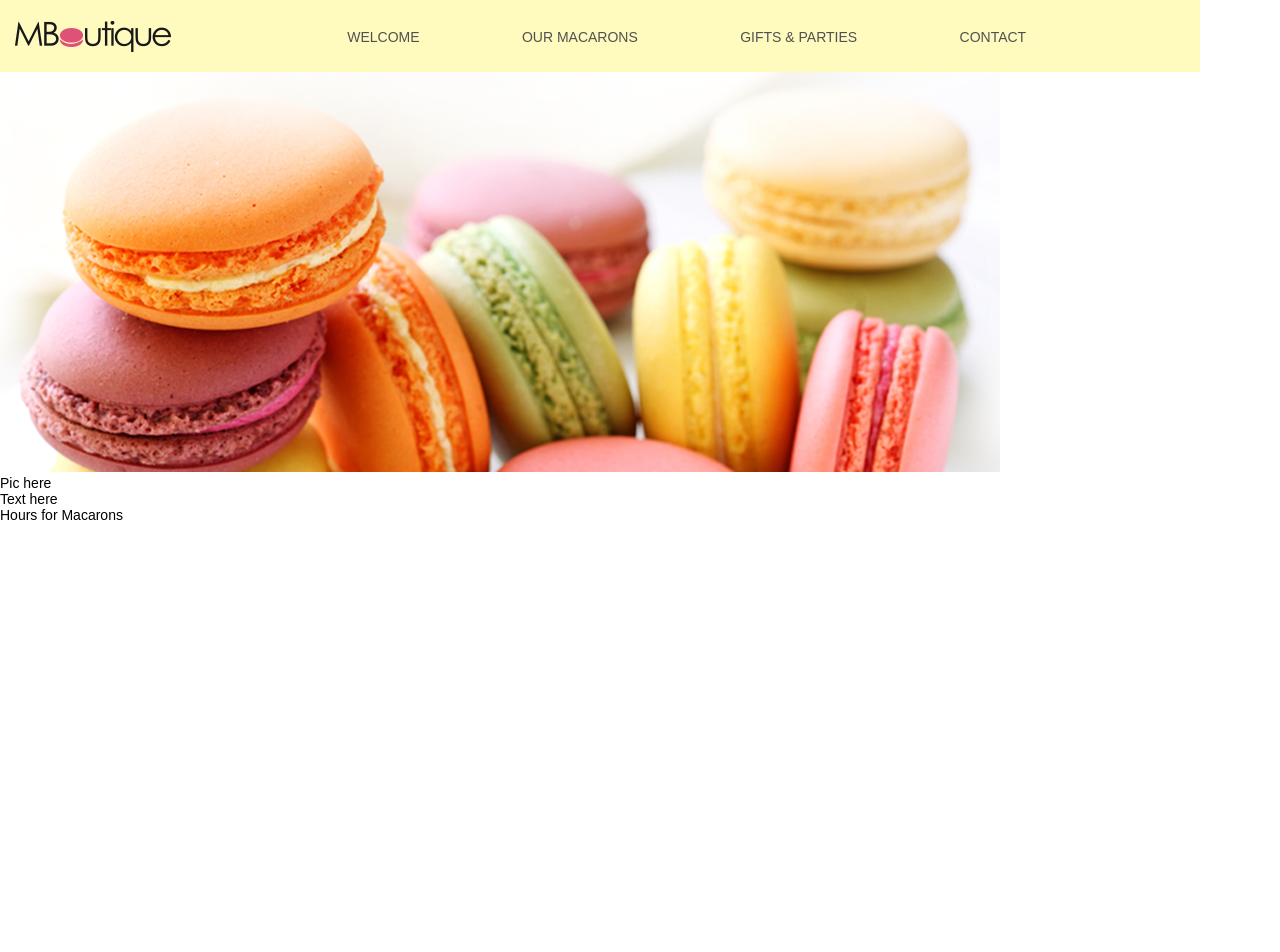
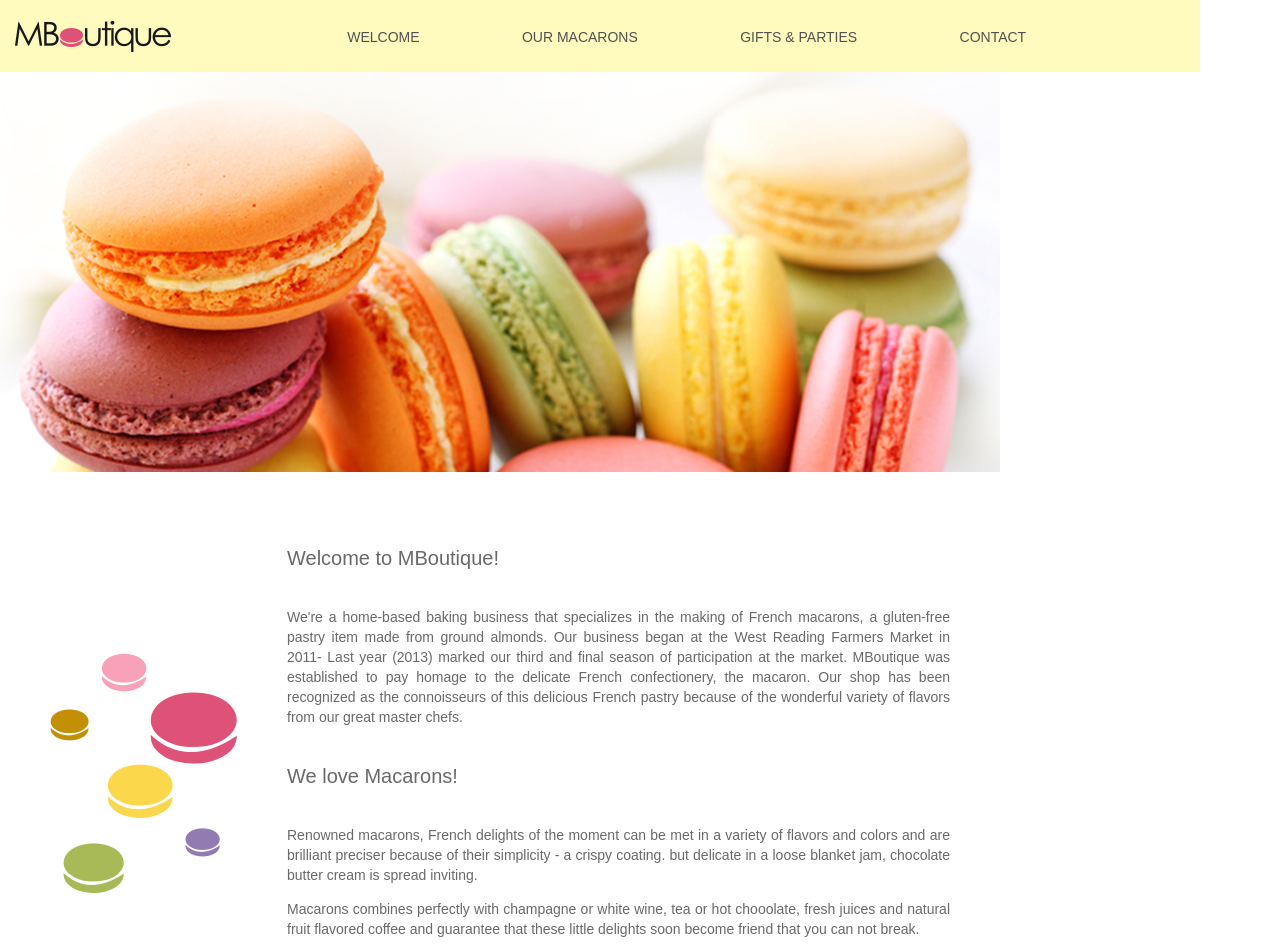
Before and after one commit to kodama78/rboutique-intro, a React (Create React App) app in the folder rboutique/: page / in a window 1280 px wide. Shown: the top 952 px of the page. Before the commit the page ends 800 px from the top, so only its background shows below. Built offline with nearby package versions, Linux system fonts and the light colour scheme.

Commit message:
update and style Main component

```diff
--- a/rboutique/src/App.css
+++ b/rboutique/src/App.css
@@ -1,6 +1,7 @@
 @import './components/header.css';
+@import './components/main.css';
 .App {
   font-family: Arial, Helvetica, sans-serif;
-	font-size: 14px;
-
+  font-size: 14px;
+  color: #6a6969;
 }
--- a/rboutique/src/components/Main.jsx
+++ b/rboutique/src/components/Main.jsx
@@ -1,12 +1,31 @@
 import React from 'react';
+import Macarons from '../assets/images/macarons-image.png';
 
 const Main = props => (
-  <div>
+  <div className="main">
     <div className="side-image">
-      Pic here
+      <img src={ Macarons } alt="macarons"/>
     </div>
     <div className="main-text">
-      Text here
+      <h1>Welcome to MBoutique!</h1>
+
+      <p>We're a home-based baking business that specializes in the making of French macarons, a gluten-free
+        pastry item made from ground almonds. Our business began at the West Reading Farmers Market in
+        2011- Last year (2013) marked our third and ﬁnal season of participation at the market. MBoutique was
+        established to pay homage to the delicate French confectionery, the macaron. Our shop has been
+        recognized as the connoisseurs of this delicious French pastry because of the wonderful variety of ﬂavors
+        from our great master chefs.</p>
+
+      <h1>We love Macarons!</h1>
+
+      <p>Renowned macarons, French delights of the moment can be met in a variety of ﬂavors and colors and are
+        brilliant preciser because of their simplicity - a crispy coating. but delicate in a loose blanket jam,
+        chocolate butter cream is spread inviting.</p>
+
+       <p>Macarons combines perfectly with champagne or white wine, tea or hot chooolate, fresh juices and natural
+        fruit ﬂavored coffee and guarantee that these little delights soon become friend that you can not break.</p>
+
+      <h1>Find the ﬂavor that you like. Try a sample every day!</h1>
     </div>
   </div>
 );
--- /dev/null
+++ b/rboutique/src/components/main.css
@@ -0,0 +1,42 @@
+.main {
+  display: flex;
+  flex-direction: row;
+  width: 1000px;
+}
+
+.side-image {
+  display: flex;
+  justify-content: center;
+  align-items: center;
+  padding: 35px 25px 35px 50px;
+}
+
+.main-text {
+  padding: 35px 50px 35px 25px;
+  text-align: justify;
+  line-height: 20px;
+}
+
+.main-text h1 {
+  padding: 25px 0;
+  font-size: 20px;
+  font-weight: 300;
+}
+
+@media only screen
+and (min-device-width: 320px)
+and (max-device-width: 667px)
+and (-webkit-min-device-pixel-ratio: 2) {
+  .main {
+    width: 100%;
+    flex-direction: column;
+  }
+
+  .side-image {
+    display: none;
+  }
+
+  .main-text {
+    padding-right: 25px;
+  }
+}
```
